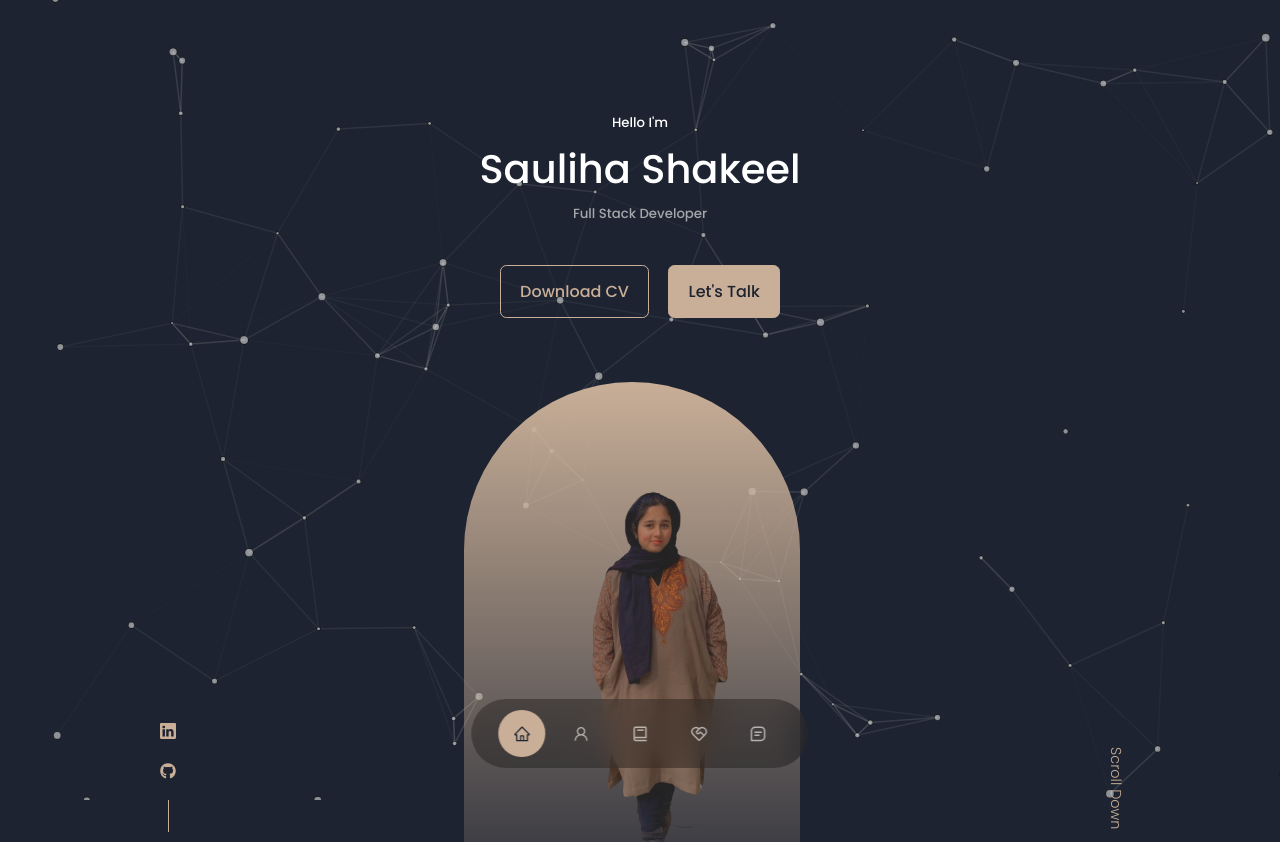
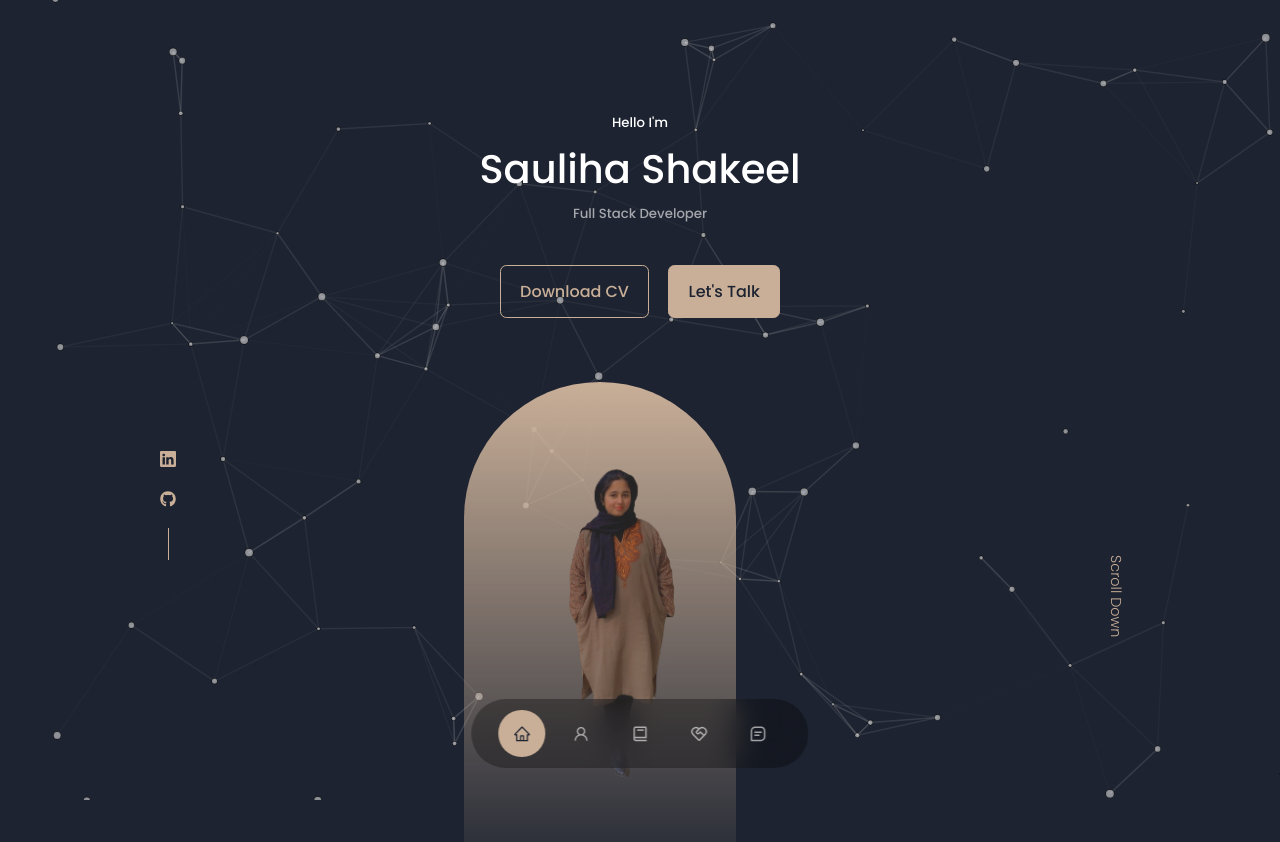
Before and after one commit to saulihaa/Personal-Portfolio, a React (Create React App) app: page / in a window 1280 px wide. Shown: the top 842 px of the page. Built offline with nearby package versions, Linux system fonts and the light colour scheme.

Commit message:
Deployed website

```diff
--- a/src/components/contactus/Contact.jsx
+++ b/src/components/contactus/Contact.jsx
@@ -15,7 +15,7 @@ const Contact = () => {
   const sendEmail = (e) => {
     e.preventDefault();
 
-    emailjs.sendForm('service_nhx52dj', 'template_g9npsew', form.current, 'Kx6bFihTTEx2JBf-M')
+    emailjs.sendForm('service_82yshbp', 'template_u4qlbvb', form.current, 'VKSqm0tO3IMmpg6uf')
       e.target.reset()
 
   };
--- a/src/components/header/Header.css
+++ b/src/components/header/Header.css
@@ -25,7 +25,7 @@ align-items: center;
 gap: 0.8rem;
 position: absolute;
 left: 0;
-bottom: 3rem;
+bottom:20rem;
 }
 .header__socials::after{
     content: " ";
@@ -38,8 +38,8 @@ bottom: 3rem;
 .me{
 
     background: linear-gradient(var(--color-primary),transparent);
-    width: 21rem;
-    height: 36rem;
+    width: 17rem;
+    height: 32rem;
     position: absolute;
     left: calc(50% - 11rem);
     margin-top: 4rem;
@@ -51,7 +51,7 @@ bottom: 3rem;
 .scroll__down{
     position: absolute;
     right: -2.3rem;
-    bottom: 5rem;
+    bottom: 17rem;
     transform: rotate(90deg);
     font-weight: 300;
     font-size: 0.9rem;
```
